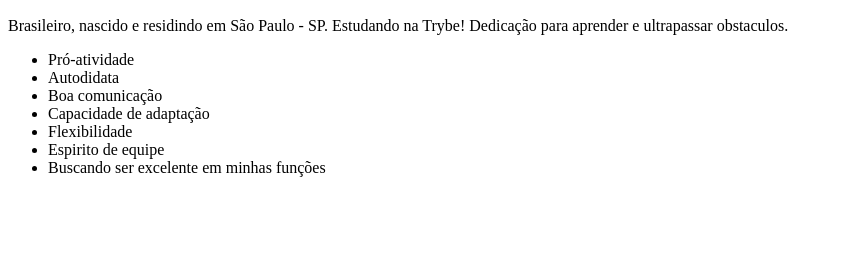
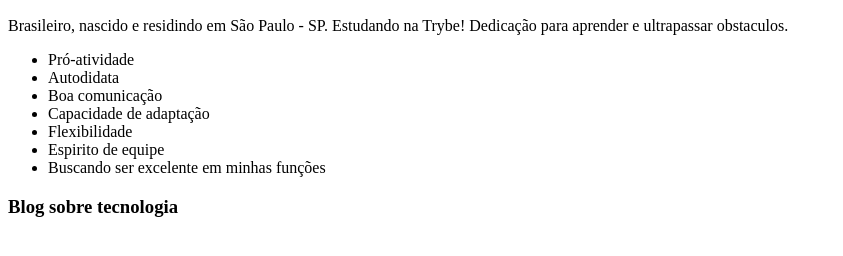
Before and after one commit to maximowilson/maximowilson.github.io, a plain HTML site: page index.html in a window 1280 px wide. Shown: the part 280-536 px from the top of the page, without its empty margins (0-843 px from the left). Drawn offline with Linux system fonts and the light colour scheme.

Commit message:
organizando

```diff
--- a/index.html
+++ b/index.html
@@ -25,6 +25,7 @@
    <li>Buscando ser excelente em minhas funções</li>
 </ul>
 
+<h3><a src="https://www.tecmundo.com.br/">Blog sobre tecnologia</a></h3>
    </body>
 
    </html>
```
